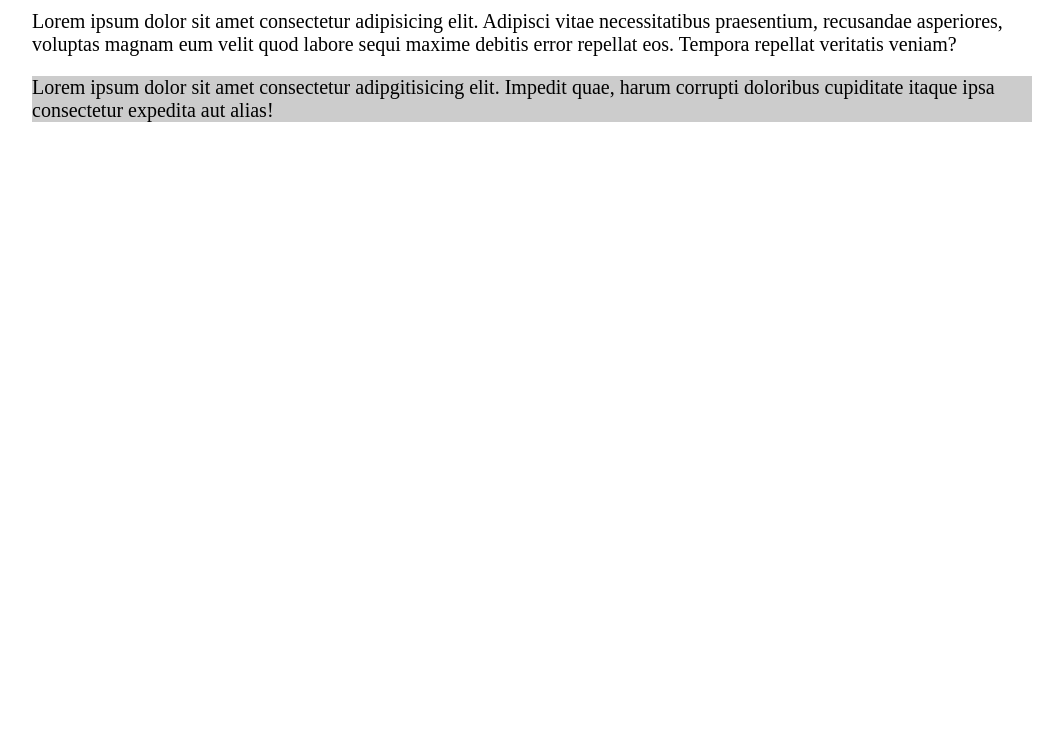
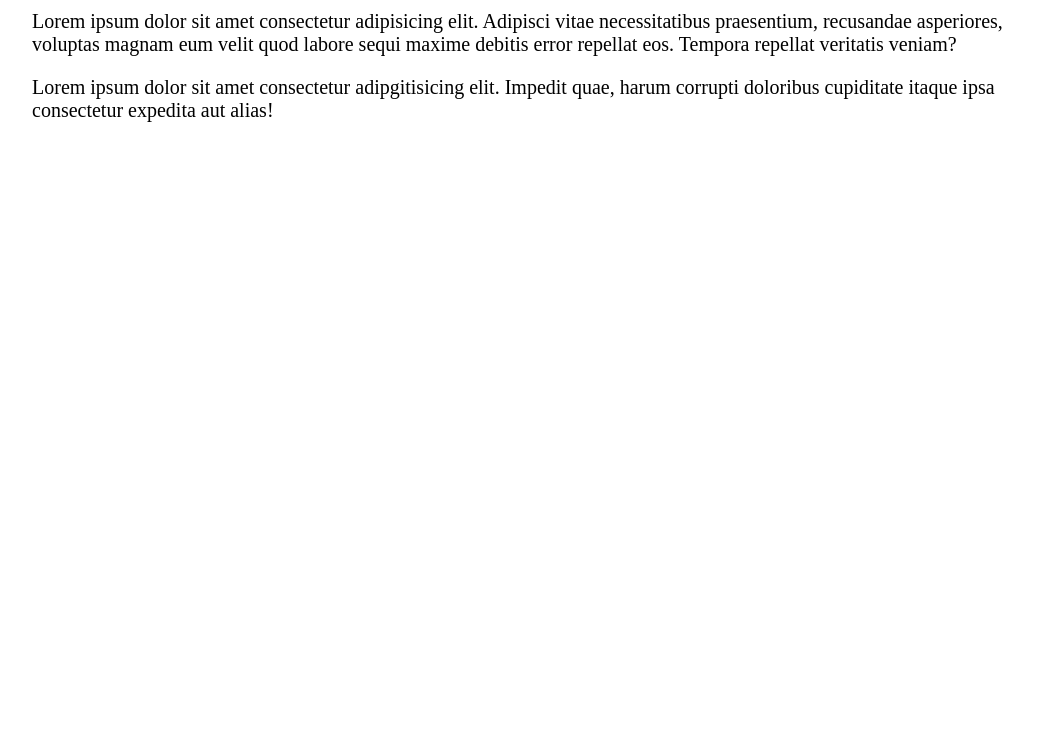
Before and after one commit to WinWinHtetKyawQualy/gitTest, a plain HTML site: page index.html in a window 1280 px wide. Shown: the part 52-800 px from the top of the page, without its empty margins (108-1171 px from the left). Drawn offline with Linux system fonts and the light colour scheme.

Commit message:
delete second para background

```diff
--- a/index.html
+++ b/index.html
@@ -9,8 +9,8 @@
 <body>
     <div class="container">
         <h1>Hello Git</h1>
-        <p>Lorem ipsum dolor sit amet consectetur adipisicing elit. Adipisci vitae necessitatibus praesentium, recusandae asperiores, voluptas magnam eum velit quod labore sequi maxime debitis error repellat eos. Tempora repellat veritatis veniam?</p>
-        <p>Lorem ipsum dolor sit amet consectetur adipgitisicing elit. Impedit quae, harum corrupti doloribus cupiditate itaque ipsa consectetur expedita aut alias!</p>
+        <p class="one">Lorem ipsum dolor sit amet consectetur adipisicing elit. Adipisci vitae necessitatibus praesentium, recusandae asperiores, voluptas magnam eum velit quod labore sequi maxime debitis error repellat eos. Tempora repellat veritatis veniam?</p>
+        <p class="two">Lorem ipsum dolor sit amet consectetur adipgitisicing elit. Impedit quae, harum corrupti doloribus cupiditate itaque ipsa consectetur expedita aut alias!</p>
     </div>
 </body>
 </html>
--- a/style.css
+++ b/style.css
@@ -19,10 +19,6 @@ h1{
     margin-bottom: 25px;
 }
 
-p:nth-child(3){
-    background: #ccc;
-}
-
 p{
     margin-bottom: 20px;
     font-size: 2rem;
```
